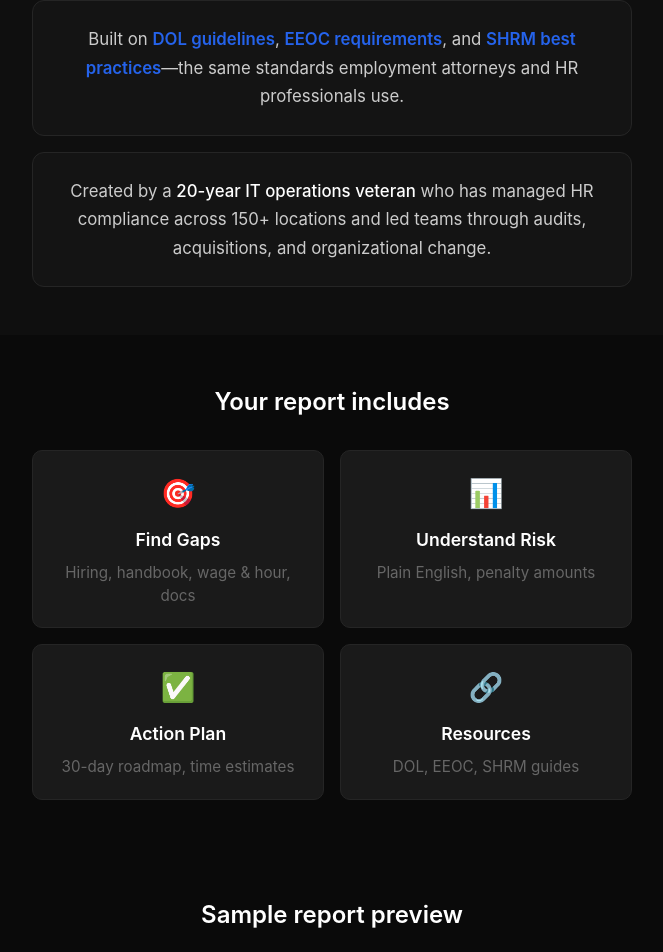
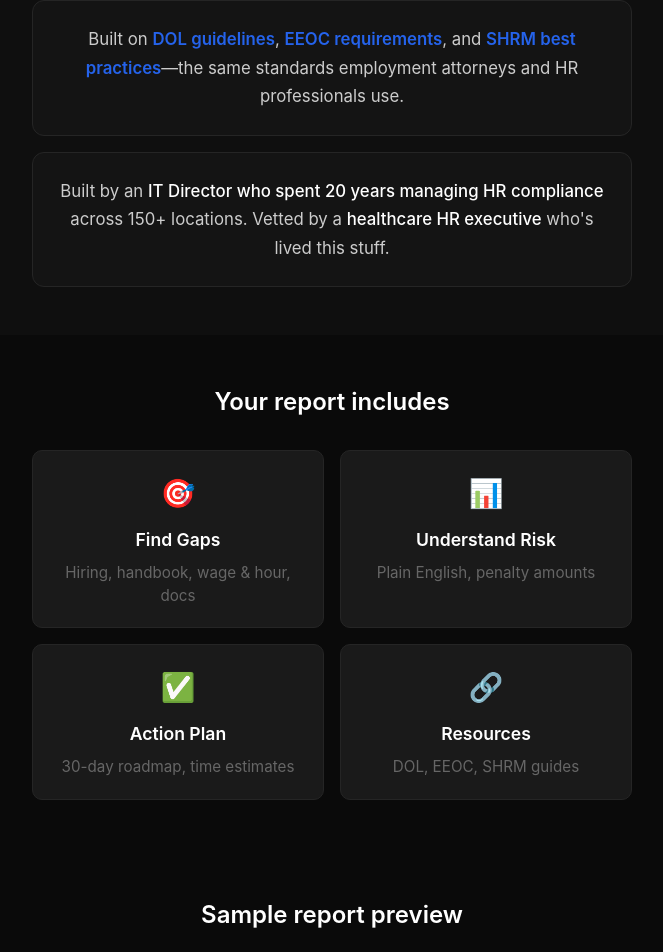
Before and after one commit to TechShieldKC/hrshieldiq, a React (Create React App) app: page / in a window 1280 px wide. Shown: the part 1221-2173 px from the top of the page, without its empty margins (308-971 px from the left). Built offline with nearby package versions, Linux system fonts and the light colour scheme.

Commit message:
Update App.js

```diff
--- a/src/App.js
+++ b/src/App.js
@@ -675,7 +675,7 @@
 
               <div style={{ backgroundColor: '#141414', borderRadius: '12px', padding: '24px', border: '1px solid #252525' }}>
                 <p style={{ fontSize: '1.05rem', color: '#ccc', lineHeight: 1.7, margin: 0 }}>
-                  Created by a <span style={{ color: '#fff', fontWeight: 500 }}>20-year IT operations veteran</span> who has managed HR compliance across 150+ locations and led teams through audits, acquisitions, and organizational change.
+                  Built by an <span style={{ color: '#fff', fontWeight: 500 }}>IT Director who spent 20 years managing HR compliance</span> across 150+ locations. Vetted by a <span style={{ color: '#fff', fontWeight: 500 }}>healthcare HR executive</span> who's lived this stuff.
                 </p>
               </div>
             </div>
```
